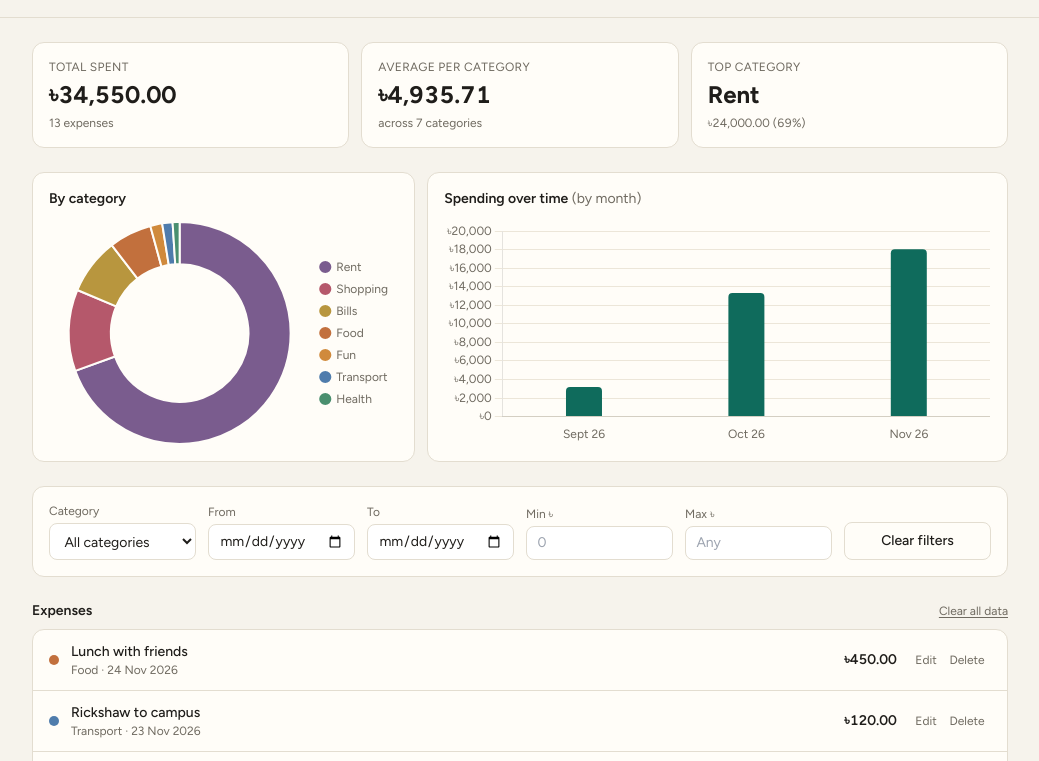
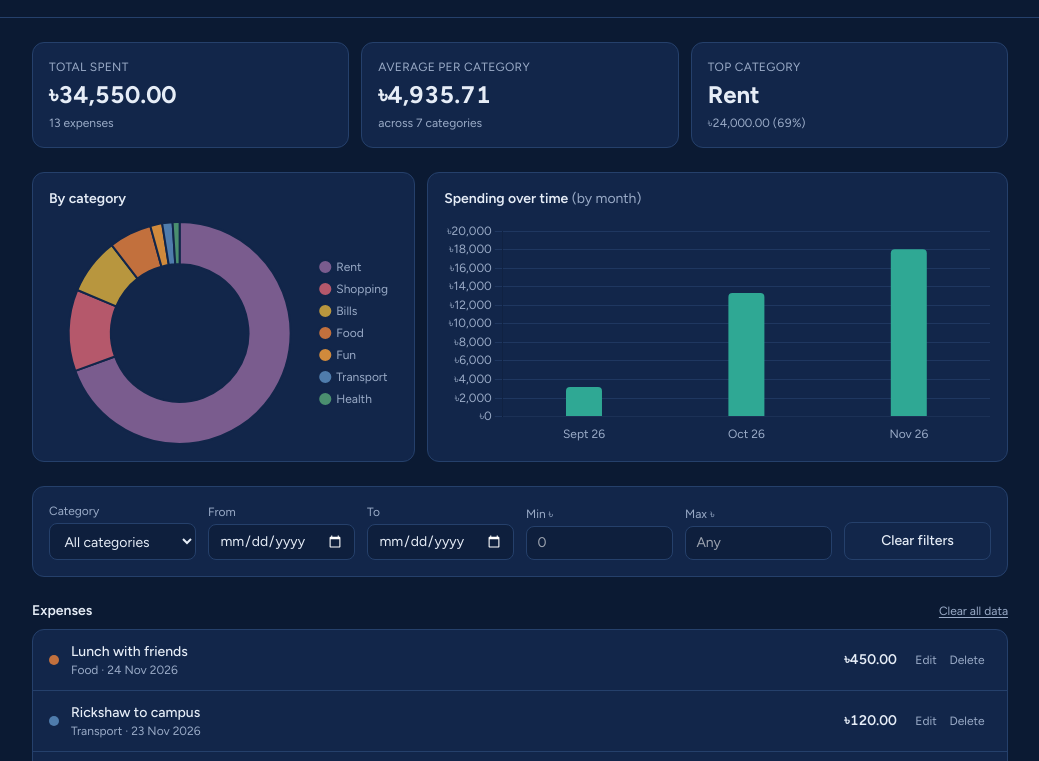
Before and after one commit to Avik-99/Agentic_Coding, a plain HTML site: page index.html in a window 1280 px wide. Shown: the part 71-832 px from the top of the page, without its empty margins (120-1159 px from the left). Drawn offline with nearby package versions, Linux system fonts and the light colour scheme.

Commit message:
Switch expense tracker to a dark navy theme
Co-Authored-By: Claude Opus 5.5 <noreply@anthropic.com>

```diff
--- a/app.js
+++ b/app.js
@@ -162,7 +162,7 @@
   // ---------- Charts ----------
   let pie, bar;
   Chart.defaults.font.family = 'Figtree, system-ui, sans-serif';
-  Chart.defaults.color = '#6f6a60';
+  Chart.defaults.color = '#9aabc7';
 
   function renderCharts(items) {
     const byCat = {};
@@ -181,7 +181,7 @@
       datasets: [{
         data: catLabels.map((c) => byCat[c]),
         backgroundColor: catLabels.map((c) => CATEGORIES[c]),
-        borderColor: '#fffdf8',
+        borderColor: '#12264a',
         borderWidth: 2
       }]
     };
@@ -226,7 +226,7 @@
 
     const barData = {
       labels,
-      datasets: [{ data: keys.map((k) => buckets[k]), backgroundColor: '#0f6b5c', borderRadius: 4, maxBarThickness: 36 }]
+      datasets: [{ data: keys.map((k) => buckets[k]), backgroundColor: '#2fa894', borderRadius: 4, maxBarThickness: 36 }]
     };
     if (!bar) {
       bar = new Chart($('barChart'), {
@@ -240,7 +240,7 @@
           },
           scales: {
             x: { grid: { display: false } },
-            y: { beginAtZero: true, grid: { color: '#ece6d9' }, ticks: { callback: (v) => CURRENCY + v.toLocaleString('en-US') } }
+            y: { beginAtZero: true, grid: { color: '#1f3760' }, ticks: { callback: (v) => CURRENCY + v.toLocaleString('en-US') } }
           }
         }
       });
--- a/index.html
+++ b/index.html
@@ -14,13 +14,13 @@
         extend: {
           fontFamily: { sans: ['Figtree', 'system-ui', 'sans-serif'] },
           colors: {
-            paper: '#f6f3ec',
-            card: '#fffdf8',
-            ink: '#1f1d1a',
-            mute: '#6f6a60',
-            line: '#e3ddd0',
-            accent: { DEFAULT: '#0f6b5c', dark: '#0b5448', soft: '#e1efeb' },
-            danger: '#b4392b'
+            paper: '#0b1a33',
+            card: '#12264a',
+            ink: '#e6edf7',
+            mute: '#9aabc7',
+            line: '#25406b',
+            accent: { DEFAULT: '#14806f', dark: '#0f6b5c', soft: '#173f4f' },
+            danger: '#f07a6a'
           }
         }
       }
--- a/style.css
+++ b/style.css
@@ -1,4 +1,7 @@
 /* Things Tailwind utilities don't cover cleanly */
+
+/* Dark theme: native date pickers, dropdowns and scrollbars render dark */
+:root { color-scheme: dark; }
 
 .money { font-variant-numeric: tabular-nums; }
 
@@ -6,20 +9,20 @@
 .field {
   display: block;
   width: 100%;
-  background: #fff;
-  border: 1px solid #e3ddd0;
+  background: #0e1f3d;
+  border: 1px solid #25406b;
   border-radius: 0.5rem;
   padding: 0.5rem 0.65rem;
   font-size: 0.875rem;
-  color: #1f1d1a;
+  color: #e6edf7;
   font-weight: 400;
 }
 .field:focus {
-  outline: 2px solid #0f6b5c;
+  outline: 2px solid #3cc4ae;
   outline-offset: 1px;
-  border-color: #0f6b5c;
+  border-color: #3cc4ae;
 }
-.field.invalid { border-color: #b4392b; }
+.field.invalid { border-color: #f07a6a; }
 
 .err {
   display: block;
@@ -27,16 +30,16 @@
   margin-top: 0.2rem;
   font-size: 0.75rem;
   font-weight: 400;
-  color: #b4392b;
+  color: #f07a6a;
 }
 
 button:focus-visible {
-  outline: 2px solid #0f6b5c;
+  outline: 2px solid #3cc4ae;
   outline-offset: 2px;
 }
 
 /* Modal */
-dialog::backdrop { background: rgba(31, 29, 26, 0.45); }
+dialog::backdrop { background: rgba(3, 8, 20, 0.65); }
 dialog[open] { animation: pop 0.15s ease-out; margin: auto; }
 @keyframes pop {
   from { opacity: 0; transform: translateY(8px) scale(0.98); }
@@ -49,8 +52,8 @@ dialog[open] { animation: pop 0.15s ease-out; margin: auto; }
   left: 50%;
   bottom: 1.5rem;
   transform: translate(-50%, 150%);
-  background: #1f1d1a;
-  color: #fffdf8;
+  background: #e6edf7;
+  color: #0b1a33;
   font-size: 0.875rem;
   padding: 0.7rem 1rem;
   border-radius: 0.6rem;
@@ -64,12 +67,12 @@ dialog[open] { animation: pop 0.15s ease-out; margin: auto; }
 /* Row action buttons */
 .row-btn {
   font-size: 0.75rem;
-  color: #6f6a60;
+  color: #9aabc7;
   padding: 0.25rem 0.4rem;
   border-radius: 0.35rem;
 }
-.row-btn:hover { background: #f6f3ec; color: #1f1d1a; }
-.row-btn.confirm { background: #b4392b; color: #fff; }
+.row-btn:hover { background: #0b1a33; color: #e6edf7; }
+.row-btn.confirm { background: #c0392b; color: #fff; }
 
 @media (prefers-reduced-motion: reduce) {
   dialog[open] { animation: none; }
```
